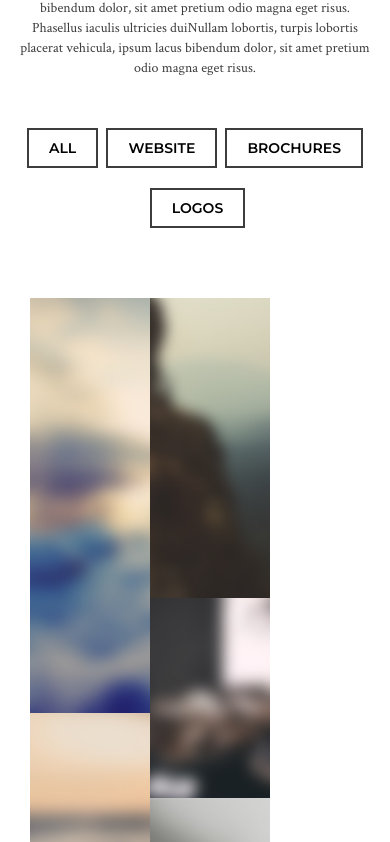
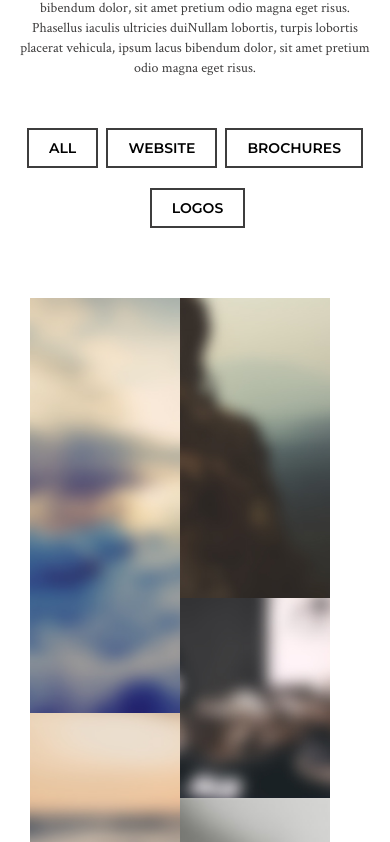
Before and after one commit to sergk1993/Atlantida, a website: page app/index.html in a window 390 px wide. Shown: the part 8294-9136 px from the top of the page. Drawn offline with nearby package versions, Linux system fonts and the light colour scheme; files whose address does not match are found by name.

Commit message:
fix portfolio

```diff
--- a/app/scss/_media.scss
+++ b/app/scss/_media.scss
@@ -233,9 +233,16 @@
     .map::before {
         display: none;
     }
+    .portfolio__box-img {
+        width: 300px;
+    }
 
 }
-
+@media(max-width:700px){
+    .portfolio__box-img {
+        width: 250px;
+    }
+}
 
 @media(max-width:600px){
     .header__slider-title::after{
@@ -251,10 +258,10 @@
         margin: 0 7px 10px;
     }
     .portfolio__inner {
-        margin-left: 30px;
+        margin-left: 25px;
     }
     .portfolio__box-img {
-        width: 240px;
+        width: 220px;
     }
     .portfolio__buttons-btn{
         margin-bottom: 20px;
@@ -265,10 +272,22 @@
     .prices__box-title::after{
         display: none;
     }
+    .header__slider-title::after {
+        width: 240px;
+    }
+}
+
+@media(max-width:500px){
+    .portfolio__box-img {
+        width: 200px;
+    }
+}
+@media(max-width:450px){
+    .portfolio__box-img {
+        width: 170px;
+    }
 
 }
-
-
 
 @media(max-width:400px){
     .header__slider{
@@ -299,7 +318,7 @@
         margin-left: 20px;
     }
     .portfolio__box-img {
-        width: 120px;
+        width: 150px;
     }
     .prices__num span{
         left: 50px;
@@ -318,3 +337,12 @@
     }
 
 }
+
+@media(max-width:350px){
+    .portfolio__inner{
+        margin-left: 5px;
+    }
+    .portfolio__box-img {
+        width: 140px;
+    }
+}
```
Also changed, not shown: app/css/style.min.css.
